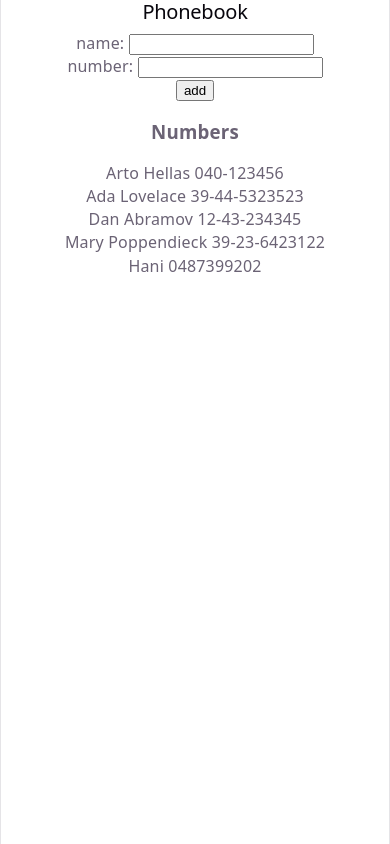
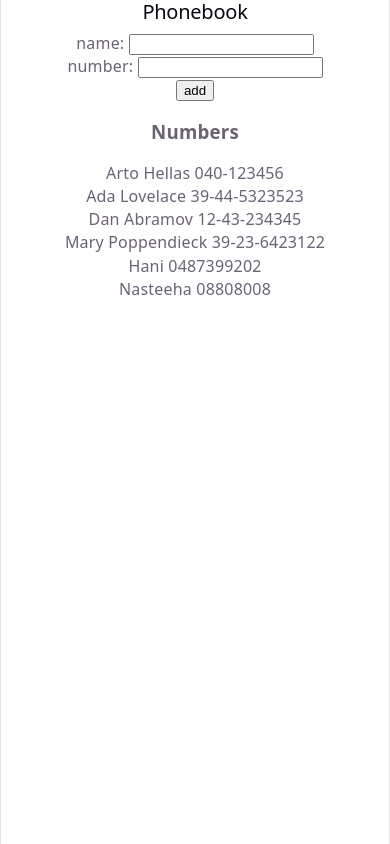
Before and after one commit to hanimohamed98/fullstackopen, a React (Vite) app in the folder osa2/puhelinluettelo/: page / in a window 390 px wide. Built offline with nearby package versions, Linux system fonts and the light colour scheme; data requests are answered from the project's data file.

Commit message:
complete phonebook exercise 2.13

```diff
--- a/osa2/puhelinluettelo/db.json
+++ b/osa2/puhelinluettelo/db.json
@@ -24,6 +24,11 @@
       "name": "Hani",
       "number": "0487399202",
       "id": "u77QAw5khZQ"
+    },
+    {
+      "name": "Nasteeha",
+      "number": "08808008",
+      "id": "q5W1Ir09Gf8"
     }
   ],
   "$schema": "./node_modules/json-server/schema.json"
--- a/osa2/puhelinluettelo/src/App.jsx
+++ b/osa2/puhelinluettelo/src/App.jsx
@@ -1,5 +1,5 @@
 import {useState, useEffect} from 'react'
-import axios from 'axios'
+import personService from './services/persons'
 
 const PersonForm = (props) => {
   return (
@@ -41,8 +41,8 @@
   const [newNumber, setNewNumber] = useState('')
 
     useEffect (() => {
-    axios
-      .get('http://localhost:3001/persons')
+    personService
+      .getAll()
       .then(response => {
         setPersons(response.data)
       })
@@ -63,8 +63,8 @@
   }
 
 
-  axios
-  .post('http://localhost:3001/persons', personObject)
+  personService
+  .create(personObject)
   .then(response => {
     setPersons(persons.concat(response.data))
     setNewName('')
--- /dev/null
+++ b/osa2/puhelinluettelo/src/services/persons.js
@@ -0,0 +1,17 @@
+import axios from 'axios'
+const baseUrl = 'http://localhost:3001/persons'
+
+const getAll = () => {
+  return axios.get(baseUrl)
+}
+
+const create = newObject => {
+  return axios.post(baseUrl, newObject)
+}
+
+
+export default {
+  getAll: getAll,
+  create: create
+
+}
```
